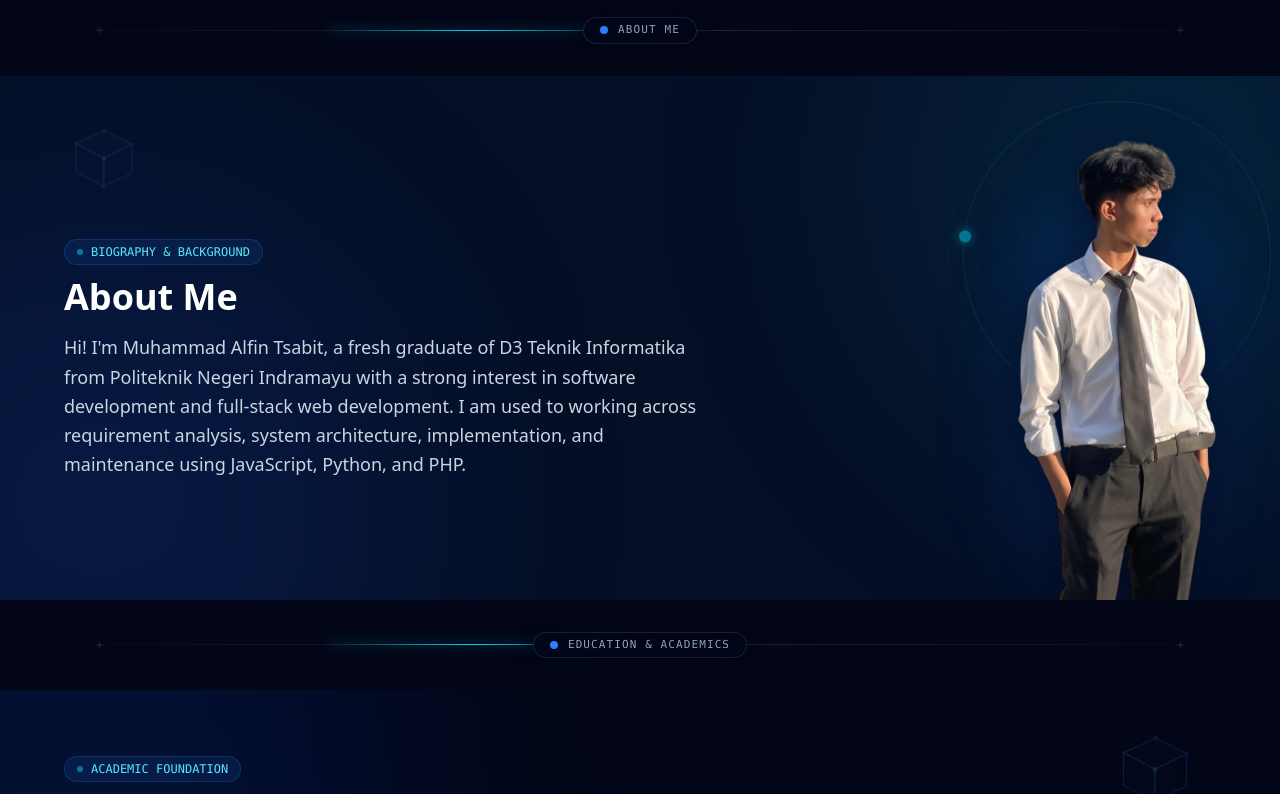
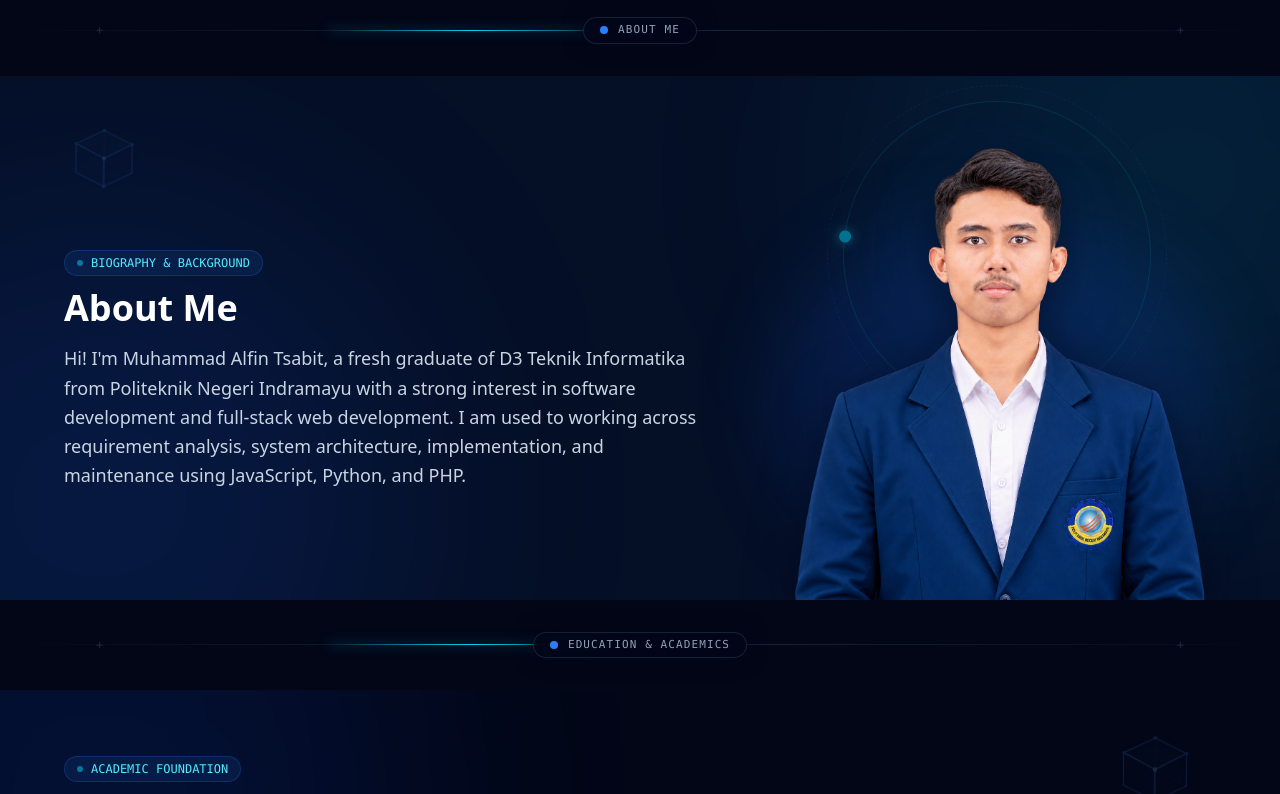
Before and after one commit to vidoonoth/personal-app, a React (Vite) app: page / in a window 1280 px wide. Shown: the part 751-1545 px from the top of the page. Built offline with nearby package versions, Linux system fonts and the light colour scheme.

Commit message:
feat: add About component and profile image asset

```diff
--- a/src/components/About.jsx
+++ b/src/components/About.jsx
@@ -14,15 +14,15 @@ const About = () => {
       </div>
 
       <div className="container mx-auto max-w-7xl px-6 lg:px-16 relative z-10">
+        <div className="grid grid-cols-1 items-end gap-8 lg:grid-cols-12 lg:gap-12">
+          {/* Left: Text (All Left-Aligned, Vertically Centered on Desktop) */}
           <motion.div
-          initial={{ opacity: 0, y: 24 }}
+            initial={{ opacity: 0, y: 20 }}
             whileInView={{ opacity: 1, y: 0 }}
             transition={{ duration: 0.6 }}
             viewport={{ once: true }}
-          className="grid grid-cols-1 items-end gap-8 lg:grid-cols-12 lg:gap-12"
+            className="text-left lg:col-span-7 lg:self-center pb-2 lg:pb-0"
           >
-          {/* Left: Text (All Left-Aligned) */}
-          <div className="text-left lg:col-span-7 pb-8 lg:pb-30">
             <span className="inline-flex items-center gap-2 px-3 py-1 rounded-full bg-blue-500/10 border border-blue-500/20 text-xs font-mono text-cyan-300 mb-3 w-fit">
               <span className="w-1.5 h-1.5 rounded-full bg-cyan-400 animate-pulse" />
               BIOGRAPHY & BACKGROUND
@@ -40,10 +40,16 @@ const About = () => {
               implementation, and maintenance using JavaScript, Python, and
               PHP.
             </p>
-          </div>
+          </motion.div>
 
-          {/* Right: Image alfin3.png with Cybernetic Orbit */}
-          <div className="flex justify-center lg:justify-end lg:col-span-5 self-end">
+          {/* Right: Image alfin_almet.png with Cybernetic Orbit */}
+          <motion.div
+            initial={{ opacity: 0, scale: 0.96 }}
+            whileInView={{ opacity: 1, scale: 1 }}
+            transition={{ duration: 0.6, delay: 0.1 }}
+            viewport={{ once: true }}
+            className="flex justify-center lg:justify-end lg:col-span-5 self-end origin-bottom"
+          >
             <div className="relative flex justify-center items-end leading-none">
               {/* Cybernetic rotating tech orbit behind Alfin */}
               <div className="absolute top-[25%] left-1/2 -translate-x-1/2 -translate-y-1/2 -z-10 pointer-events-none opacity-50">
@@ -54,13 +60,13 @@ const About = () => {
               <div className="absolute inset-x-0 bottom-6 h-3/4 rounded-full bg-blue-600/15 blur-2xl pointer-events-none" />
 
               <img
-                src="/alfin3.png"
+                src="/alfin_almet.png"
                 alt="Muhammad Alfin Tsabit"
                 className="relative z-10 block h-[260px] sm:h-[300px] md:h-[330px] lg:h-[460px] w-auto max-w-full object-contain object-bottom align-bottom drop-shadow-[0_10px_25px_rgba(2,6,23,0.7)]"
               />
             </div>
+          </motion.div>
         </div>
-        </motion.div>
       </div>
     </section>
   );
```
Also changed, not shown: public/alfin_almet.png (added). Lines whose indentation alone changed are shown as unchanged.
